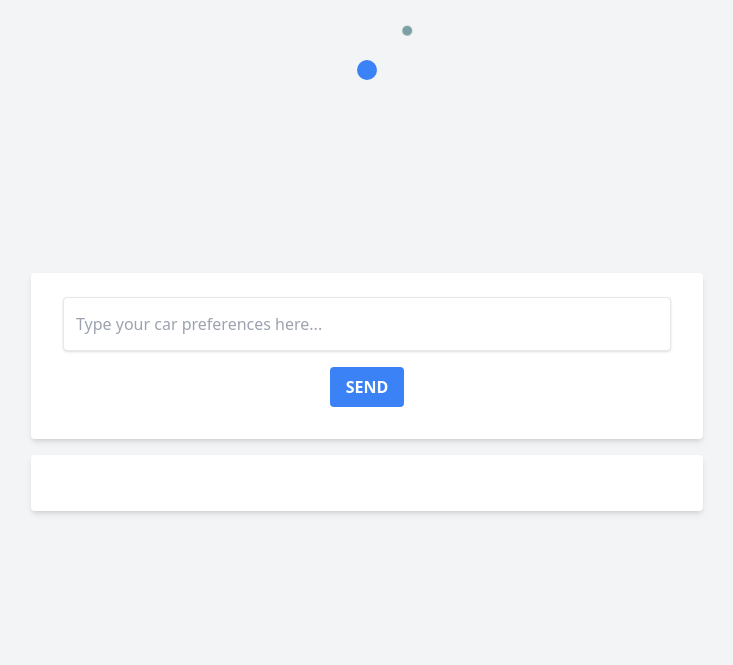
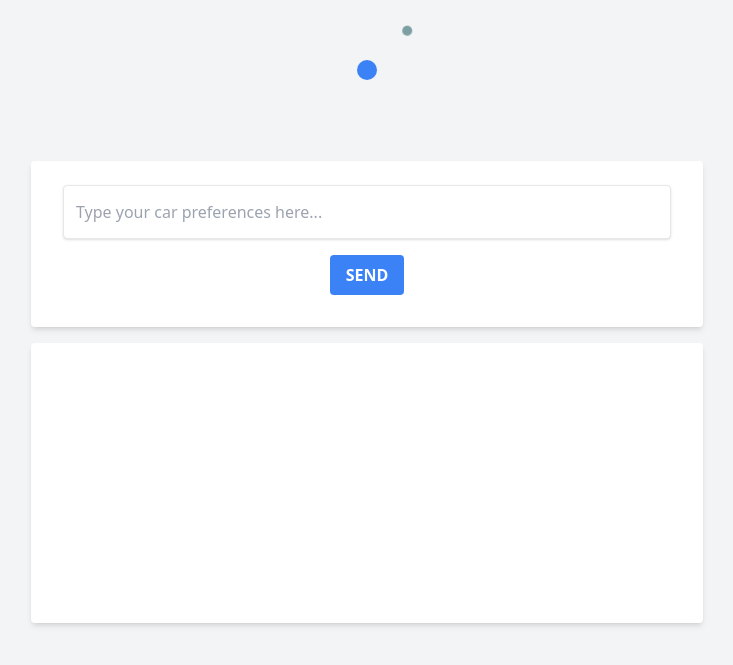
Before and after one commit to ipandzic/car_recommender, a Django app: page / in a window 1280 px wide. Shown: the top 665 px of the page, without its empty margins (273-1006 px from the left). Run offline with Django 3.2, Linux system fonts and the light colour scheme; some libraries are stand-ins or nearby versions.

Commit message:
Update chat frontend

```diff
--- a/templates/recommender/chat.html
+++ b/templates/recommender/chat.html
@@ -45,6 +45,12 @@
 
         .electron.color-change {
             background-color: #3b82f6;
+        }
+
+        #response {
+            width: 100%; /* width of response box */
+            height: 35vh; /* height is now 80% of the viewport height */
+            overflow-y: auto; /* enable vertical scroll if content exceeds the height of the box */
         }
 
         @keyframes orbit {
```
